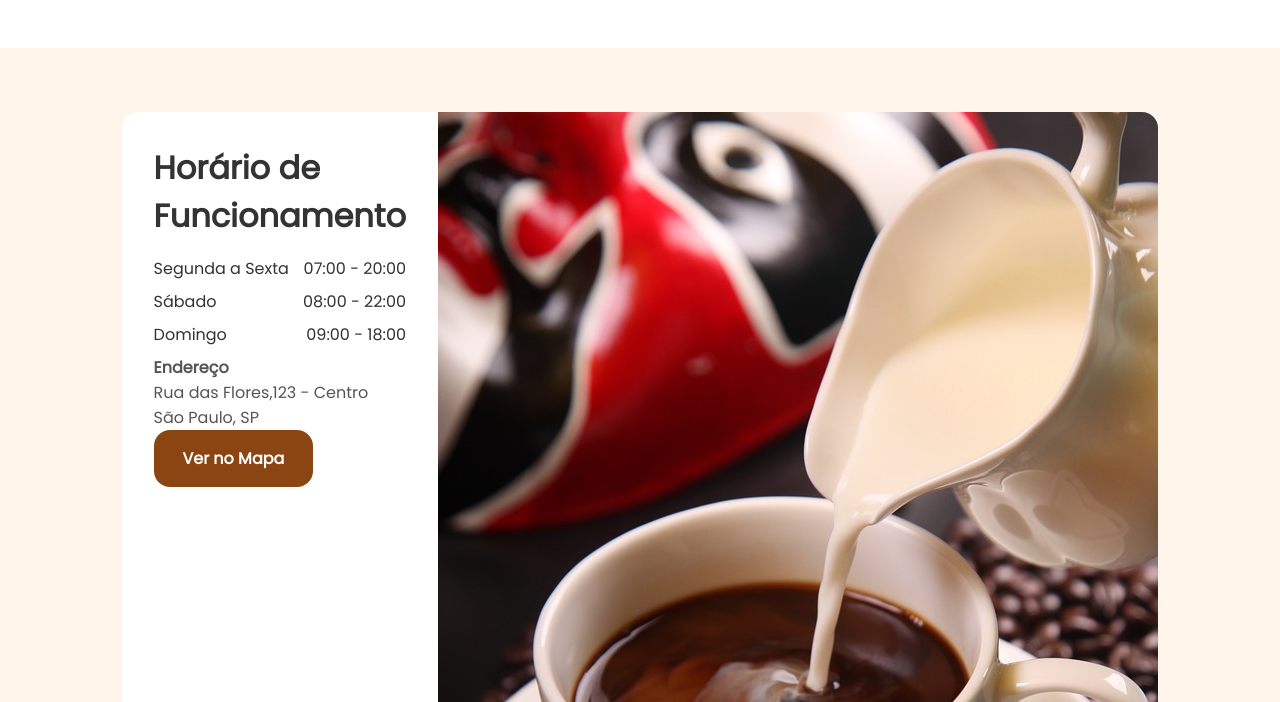
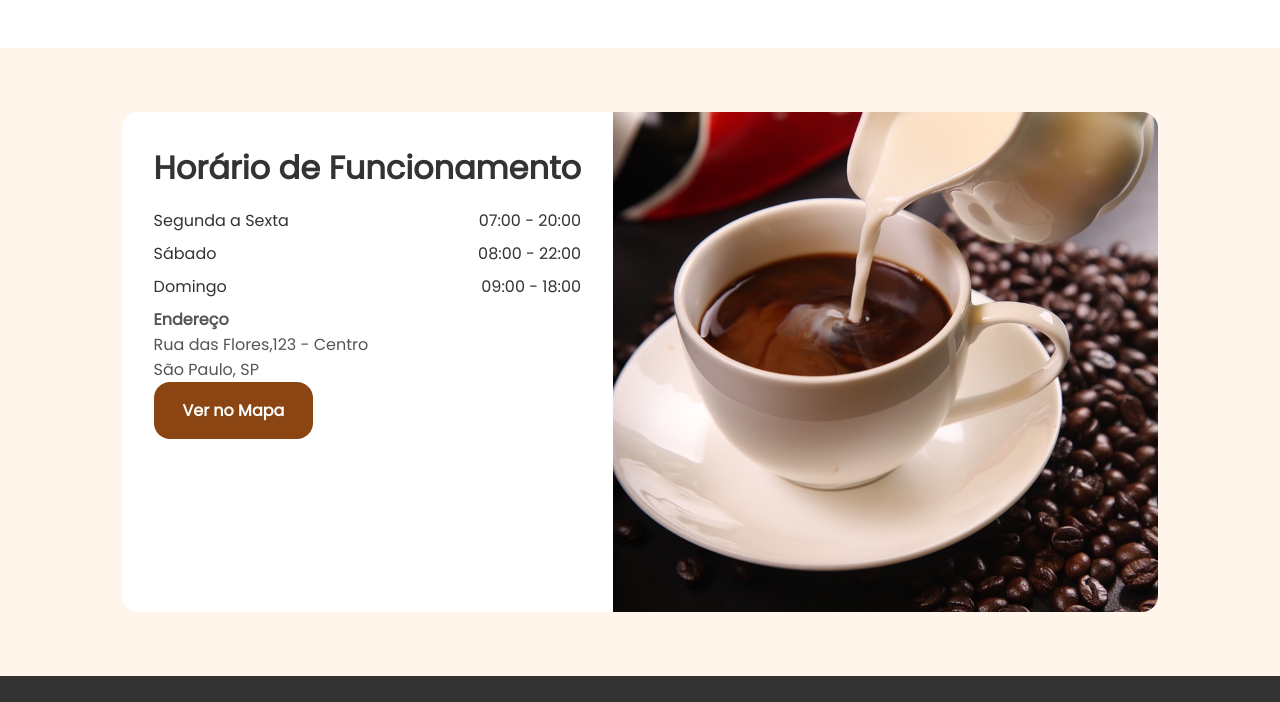
Before and after one commit to andrMiotto/Cafe-aurora, a plain HTML site: page index.html in a window 1280 px wide. Shown: the part 1130-1832 px from the top of the page. Drawn offline with Linux system fonts and the light colour scheme; a web font is replaced by a local one.

Commit message:
chore-finalizado

```diff
--- a/index.html
+++ b/index.html
@@ -16,9 +16,6 @@
                 <h1>Café Aurora</h1>
             </div>
 
-
-
-
             <nav class="menu" aria-label="">
                 <div class="menu-mobile" aria-label="Menu Mobile">
                     <button>&#9776;</button>
@@ -31,8 +28,6 @@
 
                 </ul>
             </nav>
-
-
 
         </div>
     </header>
@@ -64,7 +59,7 @@
 
                 <div class="grid">
                     <div class="card">
-                        <img src="/Imagens/espresso.jpg" alt="Espresso">
+                        <img src="/Cafe-aurora/Imagens/espresso.jpg" alt="Espresso">
                         <div class="card-body">
 
                             <h3>Espresso Clássico</h3>
@@ -75,7 +70,7 @@
 
                     </div>
                     <div class="card">
-                        <img src="/Imagens/capuccino.jpg" alt="Capuccino">
+                        <img src="/Cafe-aurora/Imagens/capuccino.jpg" alt="Capuccino">
                         <div class="card-body">
 
                             <h3>Capuccino</h3>
@@ -87,7 +82,7 @@
                     </div>
 
                     <div class="card">
-                        <img src="/Imagens/cafe-gelado.jpg" alt="Café Gelado">
+                        <img src="/Cafe-aurora/Imagens/cafe-gelado.jpg" alt="Café Gelado">
                         <div class="card-body">
 
                             <h3>Café Gelado</h3>
@@ -99,7 +94,7 @@
                     </div>
 
                     <div class="card">
-                        <img src="/Imagens/cafe-coado-especial.jpg" alt="Café Coado Especial">
+                        <img src="/Cafe-aurora/Imagens/cafe-coado-especial.jpg" alt="Café Coado Especial">
                         <div class="card-body">
 
                             <h3>Espresso Clássico</h3>
@@ -121,7 +116,7 @@
 
         <section class="contact">
             <div class="container contact-box">
-                <div class="contact-text">
+                <div class="contact-text col">
                     <h2>Horário de Funcionamento</h2>
                     <div class="hours">
                         <p><span>Segunda a Sexta</span><span>07:00 - 20:00</span></p>
@@ -139,9 +134,9 @@
 
 
                 </div>
-                <div class="contact-img"></div>
-                <img src="./Imagens/aurora-horario.jpg" alt="Café sendo servido">
-
+                <div class="contact-img col">
+                    <img src="./Imagens/aurora-horario.jpg" alt="Café sendo servido">
+                </div>
             </div>
 
 
--- a/style.css
+++ b/style.css
@@ -191,6 +191,7 @@ a {
     overflow: hidden;
     display: flex;
     flex-direction: column;
+    height: 500px;
 }
 
 .contact-text {
@@ -216,11 +217,21 @@ a {
 }
 
 .contact-img {
-    width: 100%;
-    height: auto;
+    display: flex;
+    justify-content: center;
 
 
 }
+.contact-img img {
+    width: 100%;
+    height: auto;
+    object-fit: cover;
+    display: block;
+
+
+}
+
+
 
 
 .footer {
@@ -300,22 +311,29 @@ a {
         grid-template-columns: repeat(2, 1fr);
     }
 
-    .contact-box{
+    .contact-box {
         flex-direction: row;
     }
 
-    .contact-img{
+    .contact-img {
         flex: 1;
     }
 
-    .footer-inner{
+    .footer-inner {
         flex-direction: row;
         justify-content: space-between;
 
     }
-    @media (min-width: 1200px) {
-        .grid{
-            grid-template-columns: repeat(4, 1fr);
-        }
+
+    .col{
+        flex-direction: 1;
+        box-sizing: border-box;
+    }
+
+}
+
+@media (min-width: 1200px) {
+    .grid {
+        grid-template-columns: repeat(4, 1fr);
     }
 }
```
